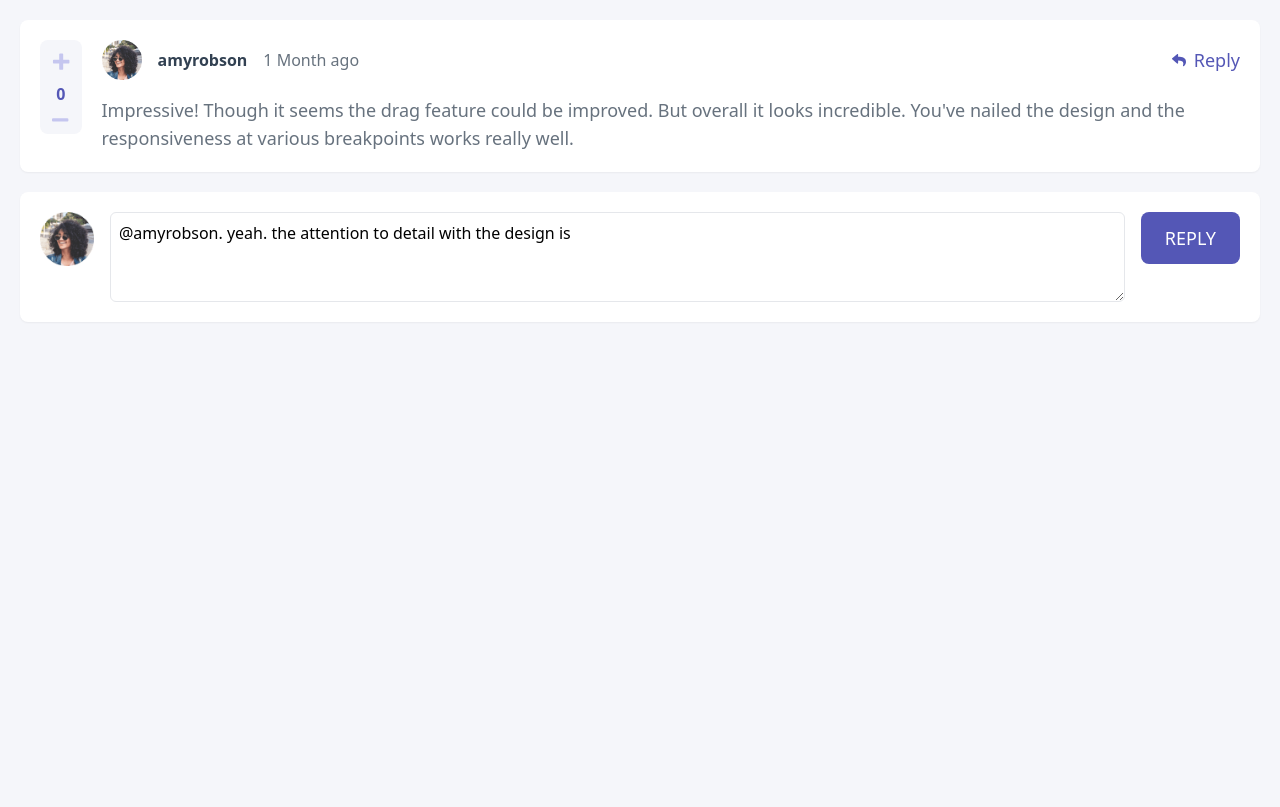
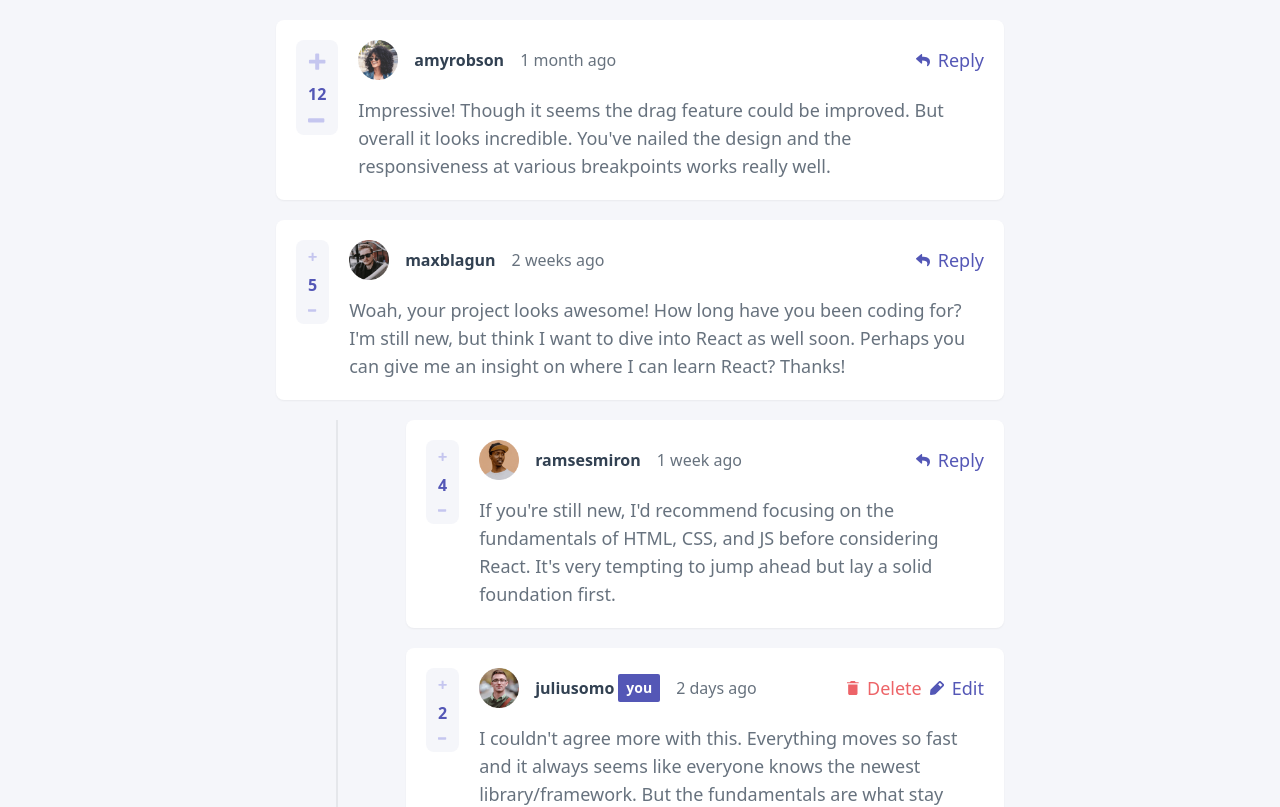
Before and after one commit to ayowaaab/interactive-comments-section-main, a React (Vite) app: page / in a window 1280 px wide. Shown: the top 807 px of the page. Built offline with nearby package versions, Linux system fonts and the light colour scheme.

Commit message:
refactor App structure; replace Comment component with CommentBlock; enhance Button functionality and styles

```diff
--- a/src/App.tsx
+++ b/src/App.tsx
@@ -1,12 +1,21 @@
-import Comment from "./components/Comment";
+import CommentBlock from "./components/CommentBlock";
 import Reply from "./components/Reply";
-
+import * as data from "./assets/data.json";
 const App = () => {
   return (
-    <>
-      <Comment />
+    <div className="w-3/5 mx-auto">
+      {data.comments.map((comment) => (
+        <div>
+          <CommentBlock key={comment.id} comment={comment} />
+          <div className="border-l-2 pl-12 ml-20 ">
+            {comment.replies.map((reply) => (
+              <CommentBlock key={reply.id} reply={reply} />
+            ))}
+          </div>
+        </div>
+      ))}
       <Reply />
-    </>
+    </div>
   );
 };
 
--- a/src/components/Button.tsx
+++ b/src/components/Button.tsx
@@ -1,25 +1,33 @@
 import React from "react";
 interface Props {
   text: string;
-  type: "active" | "inactive";
+  type: "button" | "iconButton";
+  icon?: string;
 }
-const Button: React.FC<Props> = ({ text, type }) => {
-  return type === "inactive" ? (
-    <Inactive text={text} />
-  ) : (
-    <Active text={text} />
-  );
+const Button: React.FC<Props> = ({ text, type, icon = "" }) => {
+  switch (type) {
+    case "button":
+      return <SimpleButton text={text} />;
+    case "iconButton":
+      return <IconButton text={text} icon={icon} />;
+    default:
+      return null;
+  }
 };
 
-const Inactive = ({ text }: { text: string }) => {
+const IconButton = ({ text, icon }: { text: string; icon: string }) => {
   return (
     <div className="hover:opacity-50 cursor-pointer flex items-center gap-2">
-      <img src="./images/icon-reply.svg" alt="reply-icon" />
-      <p className="text-lg text-primary-moderateBlue font-medium">{text}</p>
+      <img src={`./images/icon-${icon}.svg`} alt="reply-icon" />
+      {text === "Delete" ? (
+        <p className="text-lg text-primary-softRed font-medium">{text}</p>
+      ) : (
+        <p className="text-lg text-primary-moderateBlue font-medium">{text}</p>
+      )}
     </div>
   );
 };
-const Active = ({ text }: { text: string }) => {
+const SimpleButton = ({ text }: { text: string }) => {
   return (
     <button className="text-lg bg-primary-moderateBlue text-white font-medium rounded-lg py-3 px-6 hover:opacity-50 uppercase">
       {text}
--- a/src/components/Comment.tsx
+++ /dev/null
@@ -1,32 +0,0 @@
-import Button from "./Button";
-import Counter from "./Counter";
-
-const Comment = () => {
-  return (
-    <div className="bg-white flex items-start justify-between gap-5 shadow-sm p-5 m-5 rounded-lg">
-      <Counter />
-      <div className="flex flex-col gap-4">
-        <div className="flex justify-between">
-          <div className="flex items-center gap-4">
-            <img
-              src="./images/avatars/image-amyrobson.png"
-              className="w-10"
-              alt="avatar"
-            />
-            <h1 className="text-neutral-darkBlue font-semibold">amyrobson</h1>
-            <span className="text-neutral-grayishBlue">1 Month ago</span>
-          </div>
-          <Button text="Reply" type="inactive" />
-        </div>
-
-        <p className="text-neutral-grayishBlue text-lg">
-          Impressive! Though it seems the drag feature could be improved. But
-          overall it looks incredible. You've nailed the design and the
-          responsiveness at various breakpoints works really well.
-        </p>
-      </div>
-    </div>
-  );
-};
-
-export default Comment;
--- /dev/null
+++ b/src/components/CommentBlock.tsx
@@ -0,0 +1,81 @@
+import Button from "./Button";
+import Counter from "./Counter";
+interface Props {
+  comment?: {
+    id: number;
+    content: string;
+    createdAt: string;
+    score: number;
+    user: {
+      image: {
+        png: string;
+        webp: string;
+      };
+      username: string;
+    };
+    replies: {
+      id: number;
+      content: string;
+      createdAt: string;
+      score: number;
+      replyingTo: string;
+      user: {
+        image: {
+          png: string;
+          webp: string;
+        };
+        username: string;
+      };
+    }[];
+  };
+  reply?: {
+    id: number;
+    content: string;
+    createdAt: string;
+    score: number;
+    replyingTo: string;
+    user: {
+      image: {
+        png: string;
+        webp: string;
+      };
+      username: string;
+    };
+  };
+}
+const CommentBlock: React.FC<Props> = ({ comment, reply }) => {
+  const data = comment! || reply!;
+  const currentUser = data.user.username === "juliusomo";
+  return (
+    <div className="bg-white flex items-start justify-between gap-5 shadow-sm p-5 m-5 rounded-lg">
+      <Counter init={data.score} />
+      <div className="flex flex-col gap-4">
+        <div className="flex justify-between">
+          <div className="flex items-center gap-4">
+            <img src={data.user.image.png} className="w-10" alt="avatar" />
+            <h1 className="text-neutral-darkBlue font-semibold flex gap-1 items-center  ">
+              {data.user.username}
+              {currentUser && (
+                <span className="bg-primary-moderateBlue text-white px-2 font-bold text-sm py-1 rounded-sm">
+                  you
+                </span>
+              )}
+            </h1>
+            <span className="text-neutral-grayishBlue">{data.createdAt}</span>
+          </div>
+          {!currentUser ? (
+            <Button text="Reply" type="iconButton" icon="reply" />
+          ) : (
+            <div className="flex gap-2">
+              <Button text="Delete" type="iconButton" icon="delete" />
+              <Button text="Edit" type="iconButton" icon="edit" />
+            </div>
+          )}
+        </div>
+        <p className="text-neutral-grayishBlue text-lg">{data.content}</p>
+      </div>
+    </div>
+  );
+};
+
+export default CommentBlock;
--- a/src/components/Counter.tsx
+++ b/src/components/Counter.tsx
@@ -1,7 +1,7 @@
 import React from "react";
 
-const Counter = () => {
-  const [counter, setCounter] = React.useState(0);
+const Counter = ({init=0}:{init:number}) => {
+  const [counter, setCounter] = React.useState(init);
   return (
     <div className="flex flex-col items-center justify-center gap-3 bg-neutral-veryLightGray p-3 rounded-lg">
       <img
--- /dev/null
+++ b/src/components/DeleteDialog.tsx
@@ -0,0 +1,8 @@
+
+const DeleteDialog = () => {
+  return (
+    <div>DeleteDialog</div>
+  )
+}
+
+export default DeleteDialog
--- a/src/components/Reply.tsx
+++ b/src/components/Reply.tsx
@@ -14,7 +14,7 @@ const Reply = () => {
         }
       />
       <div>
-        <Button text="reply" type="active" />
+        <Button text="Send" type="button" />
       </div>
     </div>
   );
```
